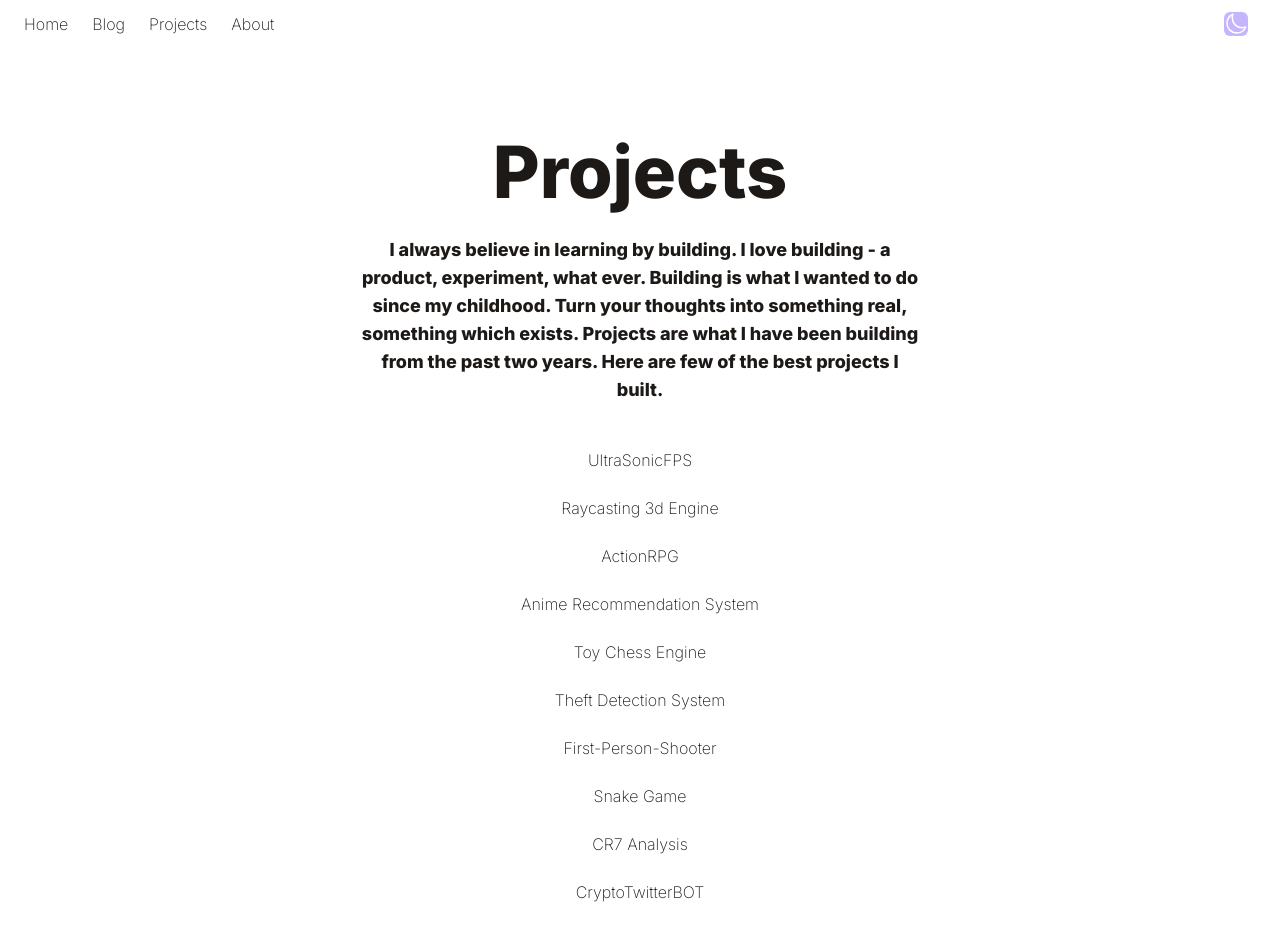
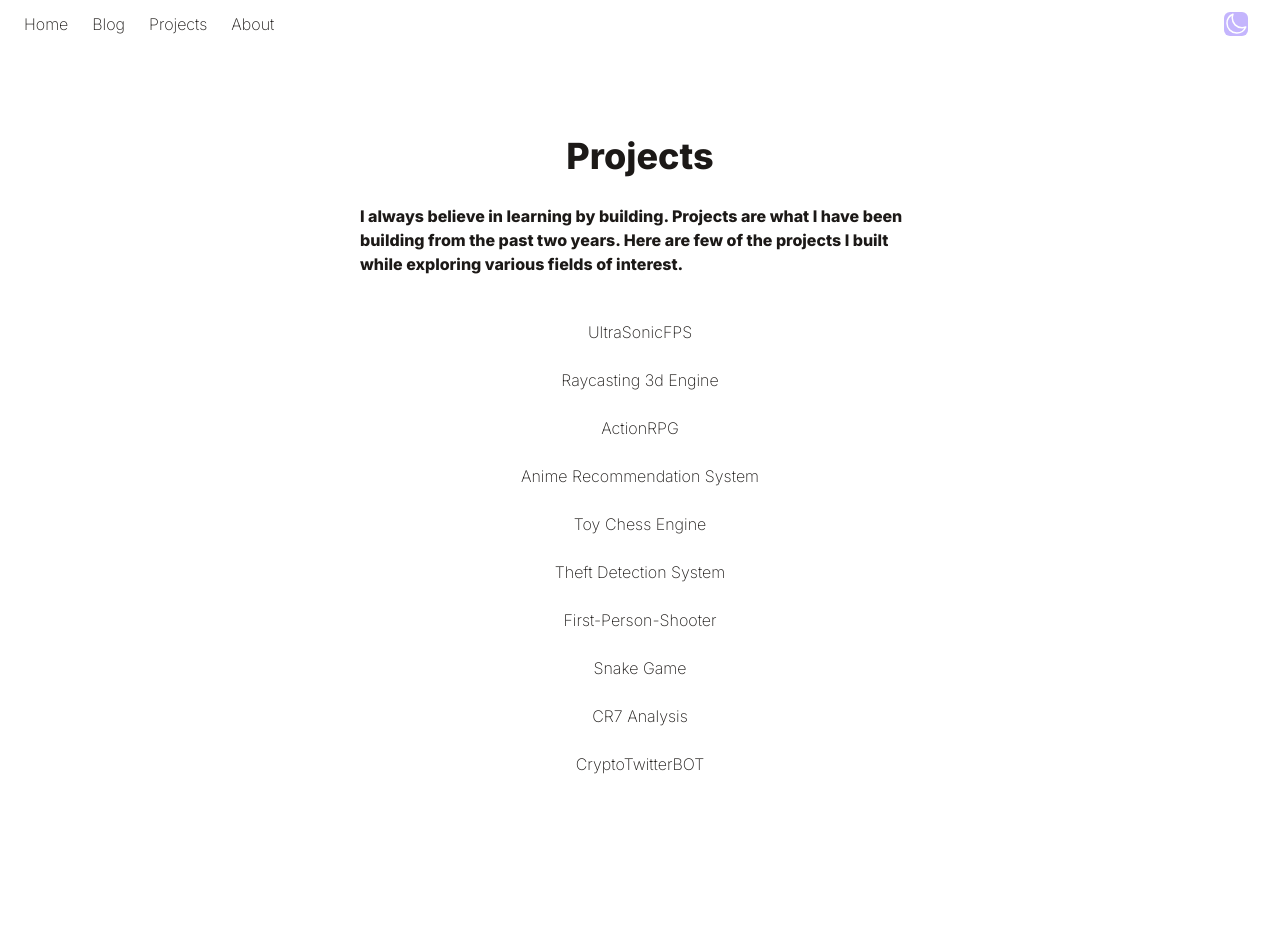
Before and after one commit to theyashwanthsai/DigitalGarden, a React (Vite) app: page /projects in a window 1280 px wide. After the commit the page ends 812 px from the top, so only its background shows below. Built offline with nearby package versions, Linux system fonts and the light colour scheme; a web font is replaced by a local one.

Commit message:
make changes to project component

```diff
--- a/src/components/About.jsx
+++ b/src/components/About.jsx
@@ -4,9 +4,13 @@ import React from "react"
 
 function About() {
   return(
-    <div className = "p-5 flex items-center justify-center flex-col text-center pt-20 pb-6">
-      <h1 className = "p-5 text-4xl md:text-7xl dark:text-white mb-1 md:mb-3 font-bold">About</h1>
-      <p className="p-10 text-lg max-w-xl mb-6 font-bold">Hello, I am Sai Yashwanth, a Computer Science Engineer from Bangalore currently pursuing my undergrad from PES University. I am a Developer interested in Backend development, Devops and Machine Learning. I love building products which help others in some way or the other. I believe in learning in public, That is how I make friends and in-turn learn from them and their experiences. <br /> You can check what I'm building <a className= "underline" href="https://github.com/theyashwanthsai">here</a> . </p>
+    <div className = "p-5 flex items-center justify-center flex-col text-left pt-20 pb-6">
+      <h1 className = "p-2 text-3xl md:text-4xl dark:text-white mb-1 md:mb-3 font-bold">About</h1>
+      <p className="p-2 text-base max-w-xl mb-6 font-semibold">Hello, I am Sai Yashwanth, a Computer Science Engineer from Bangalore currently pursuing my undergrad from PES University.
+       I am a Developer interested in Backend development, Devops and Machine Learning.
+       I love building products which help others in some way or the other. I believe in learning in public, That is how I make friends and in-turn learn from them and their experiences.
+       You can check what I'm building <a className= "underline" href="https://github.com/theyashwanthsai">here</a>.
+      <br /> Follow me on Twitter, Linkedin, Github</p>
     </div>
   );
 
--- a/src/components/Home.jsx
+++ b/src/components/Home.jsx
@@ -4,7 +4,7 @@ import React from "react"
 
 function Home() {
   return(
-    <div className="p-5 flex items-center justify-center flex-col text-center pt-20 pb-6">
+    <div className="p-5 flex items-center justify-center flex-col text-left pt-20 pb-6">
       <h1 className="p-5 text-4xl md:text-7xl dark:text-white mb-1 md:mb-3 font-bold">Sai Yashwanth</h1>
       <img className = "h-80 w-80 object-cover rounded-3xl" src="a.jpg" alt="a cool pic" />
       <p className="p-10 text-lg max-w-xl mb-6 font-bold">
--- a/src/components/Projects.jsx
+++ b/src/components/Projects.jsx
@@ -4,12 +4,11 @@ import React from "react"
 
 function Projects() {
   return(
-    <div className = "p-5 flex items-center justify-center flex-col text-center pt-20 pb-6">
-      <h1 className = "p-2 text-4xl md:text-7xl dark:text-white mb-1 md:mb-3 font-bold">Projects</h1>
-      <p className="p-2 text-lg max-w-xl mb-6 font-bold">
-        I always believe in learning by building. I love building - a product, experiment, what ever.
-        Building is what I wanted to do since my childhood. Turn your thoughts into something real, something which exists.
-        Projects are what I have been building from the past two years. Here are few of the best projects I built. </p>
+    <div className = "p-5 flex items-center justify-center flex-col text-left pt-20 pb-6">
+      <h1 className = "p-2 text-3xl md:text-4xl dark:text-white mb-1 md:mb-3 font-bold">Projects</h1>
+      <p className="p-2 text-base max-w-xl mb-6 font-semibold">
+        I always believe in learning by building.
+        Projects are what I have been building from the past two years. Here are few of the projects I built while exploring various fields of interest. </p>
       <ul className="p-3">UltraSonicFPS</ul>
       <ul className="p-3">Raycasting 3d Engine</ul>
       <ul className="p-3">ActionRPG</ul>
```
